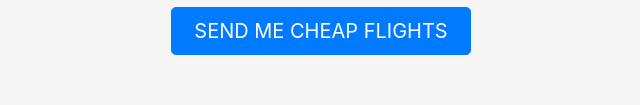
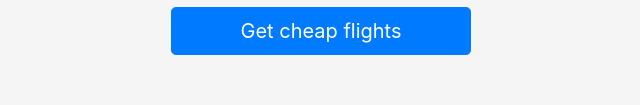
Before and after one commit to abhijeetpandit7/Flight-Deals, a website: page signup.html in a window 1280 px wide. Shown: the part 496-601 px from the top of the page, without its empty margins (319-959 px from the left). Drawn offline with nearby package versions, Linux system fonts and the light colour scheme.

Commit message:
Update button

```diff
--- a/signup.html
+++ b/signup.html
@@ -21,7 +21,7 @@
       <input type="text" class="form-control top" placeholder="First name" required autofocus name="fname">
       <input type="text" class="form-control middle" placeholder="Last name" required autofocus name="lname">
       <input type="email" id="inputEmail" class="form-control bottom" placeholder="Enter email to join" required autofocus name="email">
-      <button class="btn btn-lg btn-primary btn-block mb-5" type="submit">SEND ME CHEAP FLIGHTS</button>
+      <button class="btn btn-lg btn-primary btn-block mb-5" type="submit">Get cheap flights</button>
       <a class="mb-3 text-muted" href="https://github.com/abhijeetpandit7/">&copy; Abhijeet Pandit</a>
     </form>
 
```
